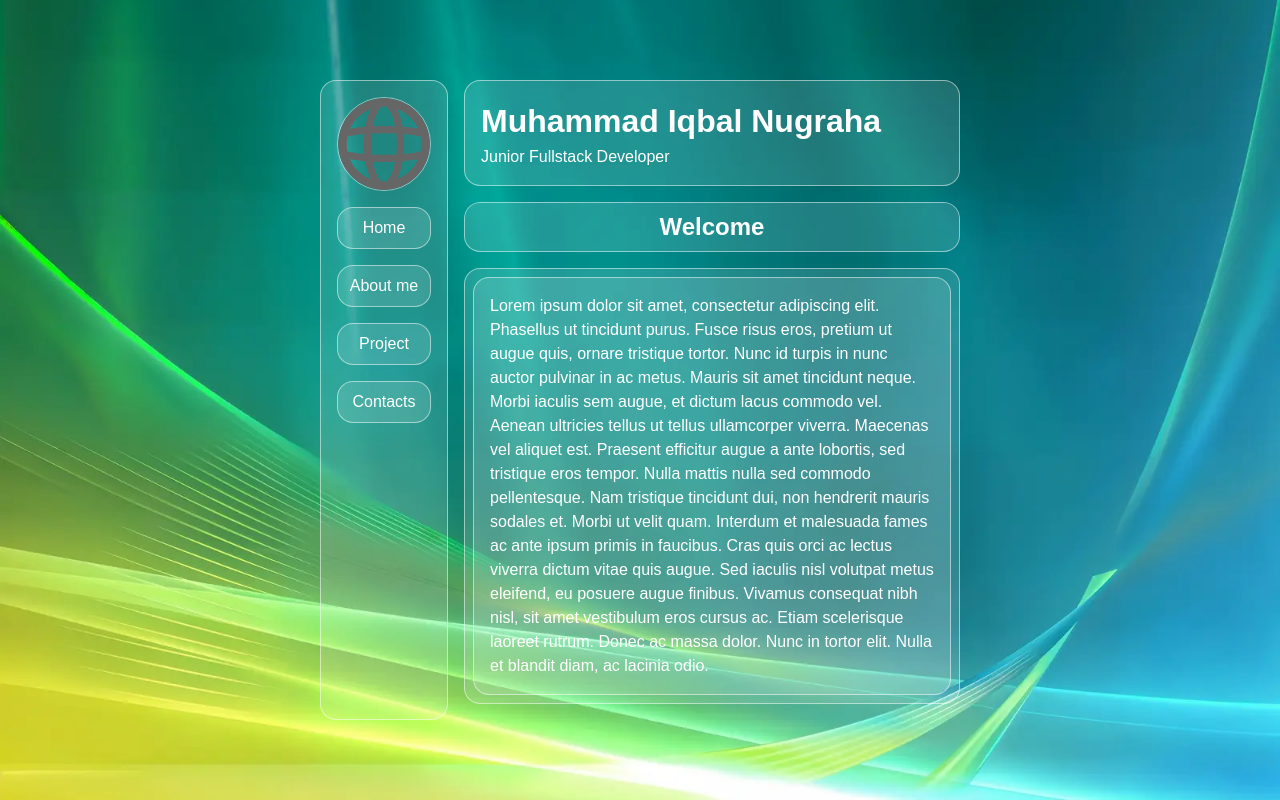
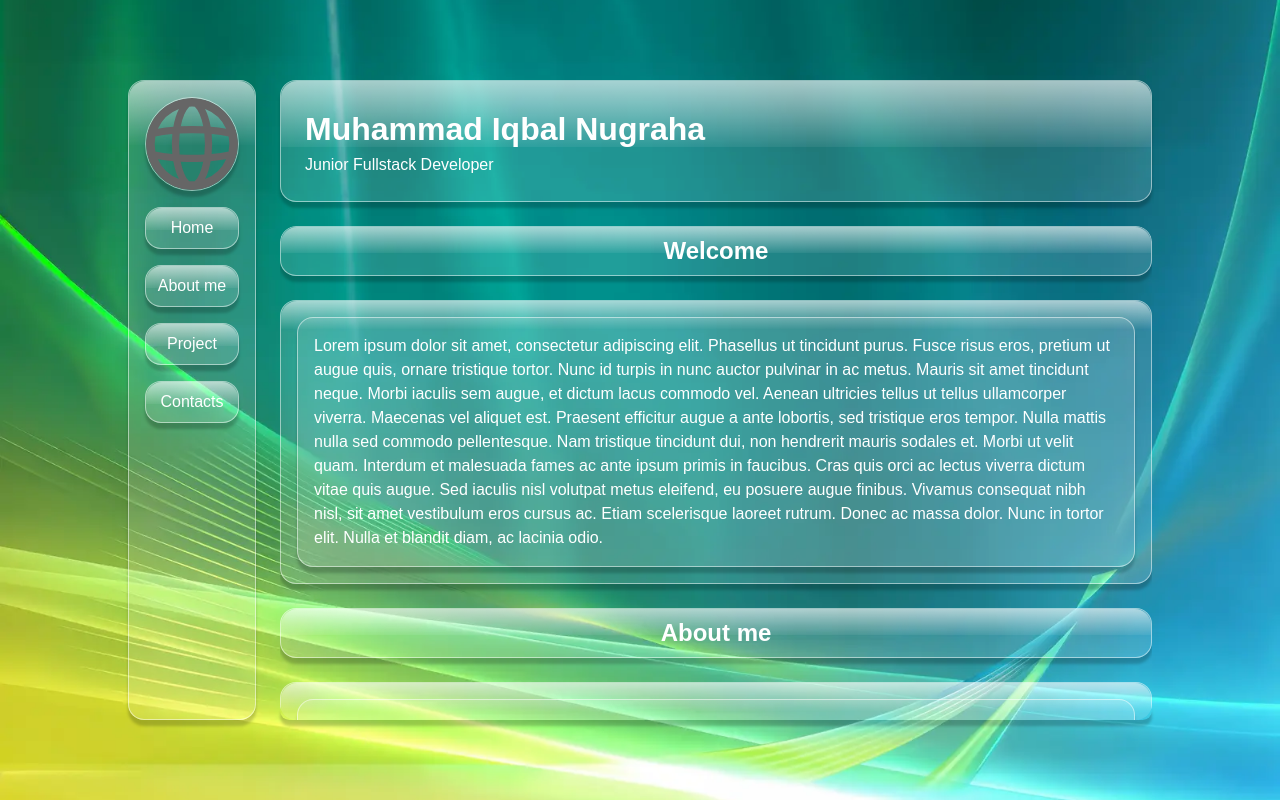
Before and after one commit to antasenaw/next-js-portfolio, a Next.js app: page / in a window 1280 px wide. Built offline with nearby package versions, Linux system fonts and the light colour scheme.

Commit message:
Add some details in the styling

```diff
--- /dev/null
+++ b/app/Page.css
@@ -0,0 +1,45 @@
+.page {
+  position: relative;
+}
+
+.page::after {
+  content: '';
+  position: absolute;
+  inset: 97% 0 0 0;
+  border-radius: 1rem;
+  box-shadow: 0 6px 3px rgba(0, 0, 0, 0.2);
+}
+
+.frutiger {
+  position: relative;
+}
+
+.frutiger::after {
+    content: "";
+    position: absolute;
+    inset: 0 0 45% 0;
+    background: linear-gradient(
+        to bottom,
+        rgba(255, 255, 255, 0.6),
+        rgba(255, 255, 255, 0.06)
+    );
+    border-radius: 1rem 1rem 0 0;
+}
+
+.frutiger-2 {
+  position: relative;
+}
+
+.frutiger-2::after {
+    content: "";
+    position: absolute;
+    inset: 0 0 90% 0;
+    background: linear-gradient(
+        to bottom,
+        rgba(255, 255, 255, 0.6),
+        rgba(255, 255, 255, 0.015)
+    );
+    border-radius: 1rem 1rem 0 0;
+    pointer-events: none;
+    z-index: -1;
+}
--- a/app/page.tsx
+++ b/app/page.tsx
@@ -1,13 +1,14 @@
 import Header from "@/components/Header";
 import Navbar from "@/components/Navbar";
 import Main from "@/components/Main";
+import "./Page.css";
 
 export default function Home() {
   return (
     <div className="flex h-screen items-center justify-center">
-      <div className="flex gap-4 max-h-4/5 max-w-1/2">
+      <div className="flex gap-6 max-h-screen max-w-screen md:max-h-4/5 md:max-w-5xl max-md:p-4 md:m-4">
         <Navbar />
-        <div className="flex flex-col gap-4">
+        <div className="flex flex-col gap-6 page">
           <Header />
           <Main />
         </div>
--- a/components/Header.tsx
+++ b/components/Header.tsx
@@ -2,8 +2,8 @@ import React from 'react'
 
 const Header = () => {
   return (
-    <header className='bg-[rgba(255,255,255,0.125)] border border-[rgba(255,255,255,0.5)] p-4 rounded-2xl'>
-      <h1 className=' text-[2rem] font-bold'>Muhammad Iqbal Nugraha</h1>
+    <header className='bg-[rgba(255,255,255,0.125)] border border-[rgba(255,255,255,0.5)] p-6 rounded-2xl shadow-[0px_6px_3px_rgba(0,0,0,0.2)] frutiger'>
+      <h1 className='text-[2rem] font-bold'>Muhammad Iqbal Nugraha</h1>
       <p>Junior Fullstack Developer</p>
     </header>
   )
--- a/components/Main.tsx
+++ b/components/Main.tsx
@@ -1,4 +1,4 @@
-import React from 'react'
+import React from 'react';
 
 interface SectionProps {
   title: string,
@@ -7,10 +7,10 @@ interface SectionProps {
 
 const Section = ({ title, content }: SectionProps) => {
   return (
-    <section className='flex flex-col gap-4'>
-      <h2 className='text-center text-2xl font-bold bg-[rgba(255,255,255,0.125)] border border-[rgba(255,255,255,0.5)] rounded-2xl p-2'>{title}</h2>
-      <div className='bg-[rgba(255,255,255,0.125)] border border-[rgba(255,255,255,0.5)] rounded-2xl p-2'>
-        <p className='bg-[rgba(255,255,255,0.125)] border border-[rgba(255,255,255,0.5)] rounded-2xl p-4'>{content}</p>
+    <section className='flex flex-col gap-6'>
+      <h2 className=' frutiger text-center text-2xl font-bold bg-[rgba(255,255,255,0.125)] border border-[rgba(255,255,255,0.5)] rounded-2xl p-2 shadow-[0px_6px_3px_rgba(0,0,0,0.2)]'>{title}</h2>
+      <div className='frutiger-2 bg-[rgba(255,255,255,0.125)] border border-[rgba(255,255,255,0.5)] rounded-2xl p-4 shadow-[0px_6px_3px_rgba(0,0,0,0.2)]'>
+        <p className='bg-[rgba(255,255,255,0.125)] border border-[rgba(255,255,255,0.5)] rounded-2xl p-4 shadow-[0px_6px_3px_rgba(0,0,0,0.2)]'>{content}</p>
       </div>
     </section>
   )
@@ -18,11 +18,11 @@ const Section = ({ title, content }: SectionProps) => {
 
 const Main = () => {
   return (
-    <main className='flex flex-col gap-4 overflow-auto rounded-2xl'>
+    <main className='flex flex-col gap-6 overflow-auto rounded-2xl [scrollbar-width:none] [&::-webkit-scrollbar]:hidden' >
       <Section title='Welcome' content='Lorem ipsum dolor sit amet, consectetur adipiscing elit. Phasellus ut tincidunt purus. Fusce risus eros, pretium ut augue quis, ornare tristique tortor. Nunc id turpis in nunc auctor pulvinar in ac metus. Mauris sit amet tincidunt neque. Morbi iaculis sem augue, et dictum lacus commodo vel. Aenean ultricies tellus ut tellus ullamcorper viverra. Maecenas vel aliquet est. Praesent efficitur augue a ante lobortis, sed tristique eros tempor. Nulla mattis nulla sed commodo pellentesque. Nam tristique tincidunt dui, non hendrerit mauris sodales et. Morbi ut velit quam. Interdum et malesuada fames ac ante ipsum primis in faucibus. Cras quis orci ac lectus viverra dictum vitae quis augue. Sed iaculis nisl volutpat metus eleifend, eu posuere augue finibus. Vivamus consequat nibh nisl, sit amet vestibulum eros cursus ac. Etiam scelerisque laoreet rutrum. Donec ac massa dolor. Nunc in tortor elit. Nulla et blandit diam, ac lacinia odio.'/>
       <Section title='About me' content='Lorem ipsum dolor sit amet, consectetur adipiscing elit. Phasellus ut tincidunt purus. Fusce risus eros, pretium ut augue quis, ornare tristique tortor. Nunc id turpis in nunc auctor pulvinar in ac metus. Mauris sit amet tincidunt neque. Morbi iaculis sem augue, et dictum lacus commodo vel. Aenean ultricies tellus ut tellus ullamcorper viverra. Maecenas vel aliquet est. Praesent efficitur augue a ante lobortis, sed tristique eros tempor. Nulla mattis nulla sed commodo pellentesque. Nam tristique tincidunt dui, non hendrerit mauris sodales et. Morbi ut velit quam. Interdum et malesuada fames ac ante ipsum primis in faucibus. Cras quis orci ac lectus viverra dictum vitae quis augue. Sed iaculis nisl volutpat metus eleifend, eu posuere augue finibus. Vivamus consequat nibh nisl, sit amet vestibulum eros cursus ac. Etiam scelerisque laoreet rutrum. Donec ac massa dolor. Nunc in tortor elit. Nulla et blandit diam, ac lacinia odio.'/>
-      <Section title='Projects' content='Lorem ipsum'/>
-      <Section title='Contacts' content='Lorem ipsum'/>
+      <Section title='Projects' content='Lorem ipsum dolor sit amet, consectetur adipiscing elit. Phasellus ut tincidunt purus. Fusce risus eros, pretium ut augue quis, ornare tristique tortor. Nunc id turpis in nunc auctor pulvinar in ac metus. Mauris sit amet tincidunt neque. Morbi iaculis sem augue, et dictum lacus commodo vel. Aenean ultricies tellus ut tellus ullamcorper viverra. Maecenas vel aliquet est. Praesent efficitur augue a ante lobortis, sed tristique eros tempor. Nulla mattis nulla sed commodo pellentesque. Nam tristique tincidunt dui, non hendrerit mauris sodales et. Morbi ut velit quam. Interdum et malesuada fames ac ante ipsum primis in faucibus. Cras quis orci ac lectus viverra dictum vitae quis augue. Sed iaculis nisl volutpat metus eleifend, eu posuere augue finibus. Vivamus consequat nibh nisl, sit amet vestibulum eros cursus ac. Etiam scelerisque laoreet rutrum. Donec ac massa dolor. Nunc in tortor elit. Nulla et blandit diam, ac lacinia odio.'/>
+      <Section title='Contacts' content='Lorem ipsum dolor sit amet, consectetur adipiscing elit. Phasellus ut tincidunt purus. Fusce risus eros, pretium ut augue quis, ornare tristique tortor. Nunc id turpis in nunc auctor pulvinar in ac metus. Mauris sit amet tincidunt neque. Morbi iaculis sem augue, et dictum lacus commodo vel. Aenean ultricies tellus ut tellus ullamcorper viverra. Maecenas vel aliquet est. Praesent efficitur augue a ante lobortis, sed tristique eros tempor. Nulla mattis nulla sed commodo pellentesque. Nam tristique tincidunt dui, non hendrerit mauris sodales et. Morbi ut velit quam. Interdum et malesuada fames ac ante ipsum primis in faucibus. Cras quis orci ac lectus viverra dictum vitae quis augue. Sed iaculis nisl volutpat metus eleifend, eu posuere augue finibus. Vivamus consequat nibh nisl, sit amet vestibulum eros cursus ac. Etiam scelerisque laoreet rutrum. Donec ac massa dolor. Nunc in tortor elit. Nulla et blandit diam, ac lacinia odio.'/>
     </main>
   )
 }
--- a/components/Navbar.tsx
+++ b/components/Navbar.tsx
@@ -8,8 +8,8 @@ interface NavbarItemProps {
 
 const NavbarItem = ({ link, text }: NavbarItemProps) => {
   return (
-    <li className=" text-center bg-[rgba(255,255,255,0.125)] border border-[rgba(255,255,255,0.5)] rounded-2xl p-2">
-      <a href={link} className=" cursor-pointer ">
+    <li className="flex flex-col mb-4">
+      <a href={link} className="frutiger text-center bg-[rgba(255,255,255,0.125)] border border-[rgba(255,255,255,0.5)] rounded-2xl p-2 shadow-[0px_6px_3px_rgba(0,0,0,0.2)] cursor-pointer">
         {text}
       </a>
     </li>
@@ -18,15 +18,15 @@ const NavbarItem = ({ link, text }: NavbarItemProps) => {
 
 const Navbar = () => {
   return (
-    <nav className="bg-[rgba(255,255,255,0.125)] border border-[rgba(255,255,255,0.5)] p-4 rounded-2xl min-w-32">
+    <nav className=" max-md:hidden frutiger-2 bg-[rgba(255,255,255,0.125)] border border-[rgba(255,255,255,0.5)] p-4 rounded-2xl min-w-32 shadow-[0px_6px_3px_rgba(0,0,0,0.2)]">
       <Image
         src={globe}
         alt="profile picture"
         width={480}
         height={480}
-        className="mb-4 border border-[rgba(255,255,255,0.5)] rounded-[8rem]"
+        className="mb-4 border border-[rgba(255,255,255,0.5)] rounded-[8rem] shadow-[0px_6px_3px_rgba(0,0,0,0.2)]"
       />
-      <ul className=" flex flex-col gap-4">
+      <ul>
         <NavbarItem link="/" text="Home" />
         <NavbarItem link="/" text="About me" />
         <NavbarItem link="/" text="Project" />
```
